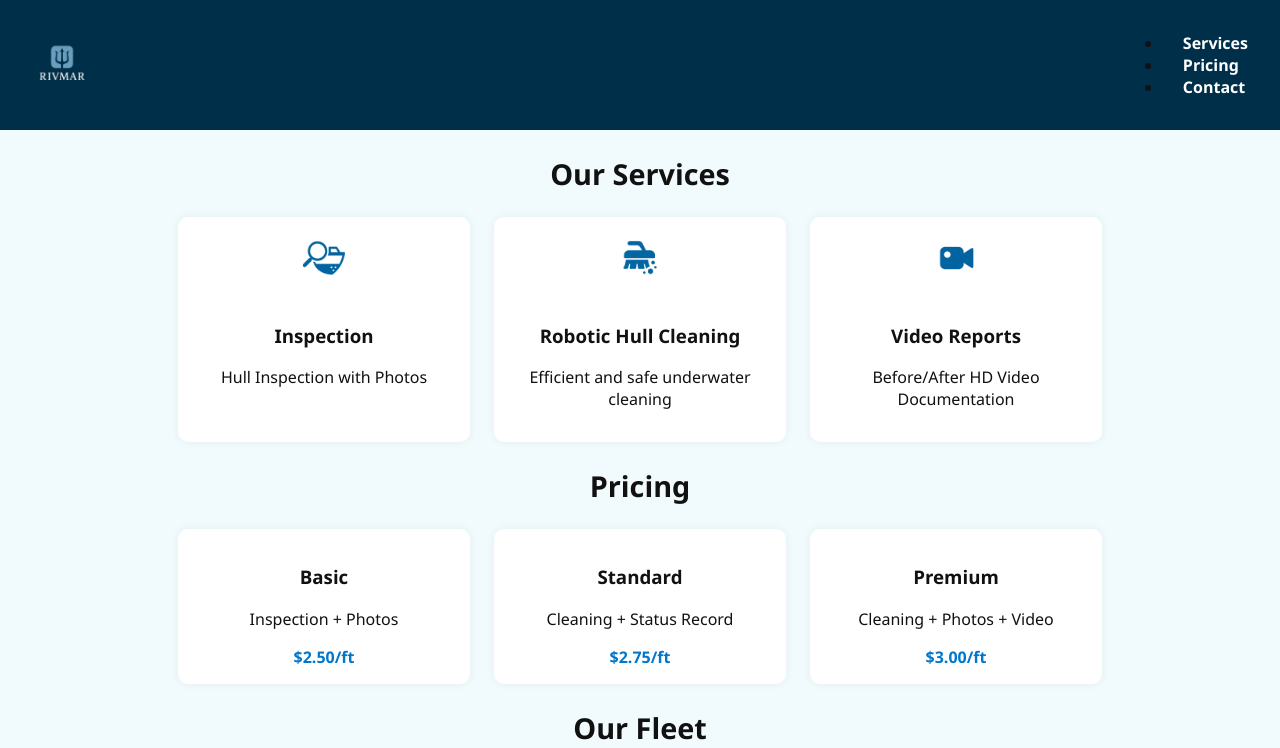
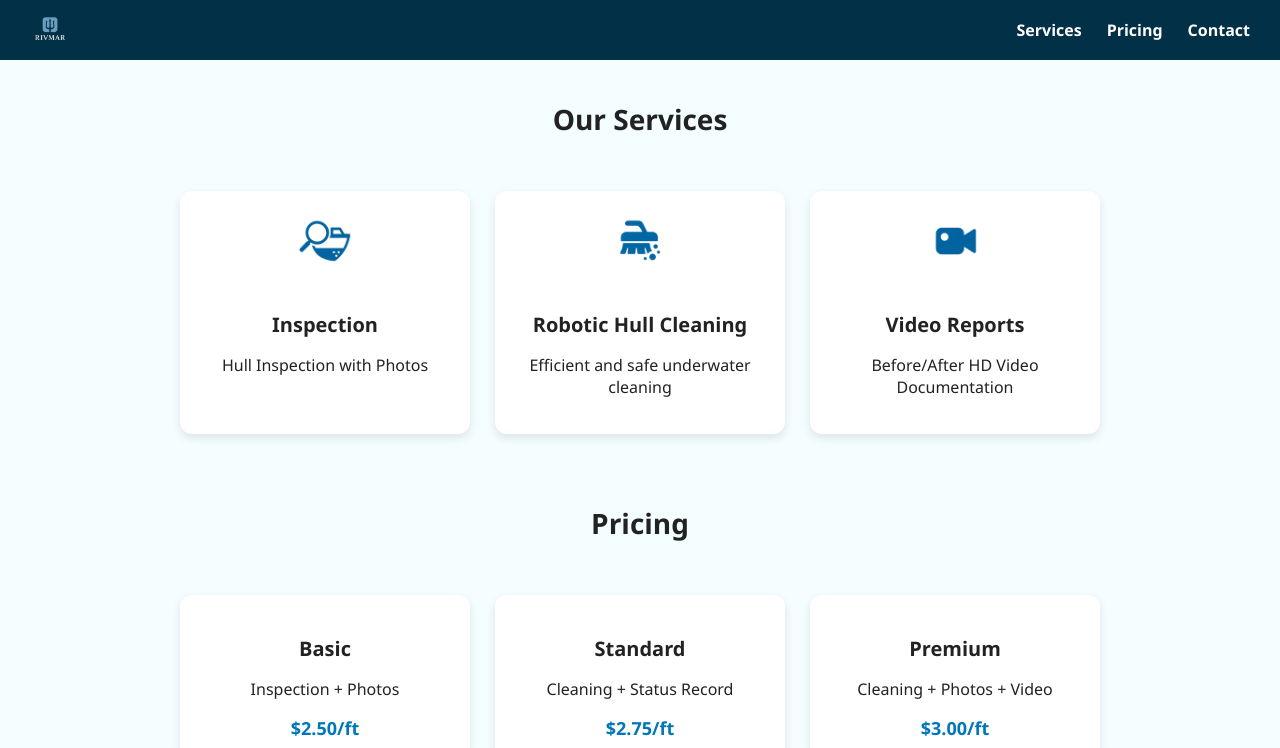
Before and after one commit to rivmargroup/RivMar, a PHP site: page / in a window 1280 px wide; the page is wider, and only the part inside the window is pictured. Shown: the top 748 px of that part. Run offline with PHP 8.4, Linux system fonts and the light colour scheme.

Commit message:
Update style.css

```diff
--- a/style.css
+++ b/style.css
@@ -1,109 +1,103 @@
-/* Header */
+body {
+  margin: 0;
+  font-family: 'Segoe UI', sans-serif;
+  background-color: #f4fdff;
+  color: #222;
+}
+
 header {
-  background-color: #003049;
-  padding: 1rem 2rem;
+  background-color: #023047;
+  color: white;
+  padding: 10px 30px;
   display: flex;
   align-items: center;
   justify-content: space-between;
 }
 
 .logo {
-  height: 60px; /* Aumentado el tamaño */
+  height: 40px;
+}
+
+nav ul {
+  list-style: none;
+  display: flex;
+  gap: 25px;
+  margin: 0;
+  padding: 0;
 }
 
 nav a {
   color: white;
-  margin-left: 20px;
+  text-decoration: none;
   font-weight: bold;
-  text-decoration: none;
-}
-
-body {
-  font-family: 'Segoe UI', sans-serif;
-  margin: 0;
-  background-color: #f1fbfd;
-  color: #111;
-}
-
-main {
-  padding: 2rem;
 }
 
 h2 {
   text-align: center;
-  font-size: 1.8rem;
-  margin-bottom: 1.5rem;
+  margin-top: 40px;
+  font-size: 28px;
 }
 
-/* Cards */
 .card-container {
   display: flex;
   justify-content: center;
-  gap: 1.5rem;
   flex-wrap: wrap;
+  gap: 25px;
+  padding: 30px;
 }
 
 .card {
-  background: #fff;
-  padding: 1rem;
-  border-radius: 10px;
+  background: white;
+  border-radius: 12px;
+  box-shadow: 0 4px 10px rgba(0,0,0,0.1);
+  padding: 20px;
   text-align: center;
-  width: 260px;
-  box-shadow: 0 0 10px rgba(0, 0, 0, 0.06);
+  width: 250px;
 }
 
 .card img {
-  height: 50px;
-  margin-bottom: 1rem;
+  width: 60px;
+  margin-bottom: 15px;
+}
+
+.card h3 {
+  margin-bottom: 10px;
+  font-size: 20px;
 }
 
 .card strong {
-  color: #0077cc;
+  display: block;
+  margin-top: 10px;
+  font-size: 18px;
+  color: #0077b6;
 }
 
-/* Robot Info */
-.robot-info {
+.fleet-images {
   display: flex;
-  flex-wrap: wrap;
-  gap: 2rem;
-  align-items: center;
   justify-content: center;
-  margin-top: 2rem;
+  gap: 40px;
+  padding: 20px 0;
 }
 
-.robot-img {
-  width: 320px;
-  max-width: 100%;
-  border-radius: 8px;
+.fleet-images img {
+  max-height: 180px;
+  width: auto;
 }
 
-.robot-text {
-  max-width: 500px;
-  font-size: 1rem;
-  line-height: 1.5;
+#contact {
+  padding: 30px;
+  text-align: center;
 }
 
-/* Van */
-.van-container {
-  text-align: center;
-  margin-top: 2rem;
-}
-
-.van-img {
-  width: 400px;
-  max-width: 90%;
-}
-
-/* Contact */
-#contact {
-  text-align: center;
-  margin-top: 3rem;
+#contact a {
+  color: #0077b6;
+  text-decoration: none;
 }
 
 footer {
-  background-color: #003049;
+  background-color: #023047;
   color: white;
   text-align: center;
-  padding: 1rem;
-  margin-top: 3rem;
+  padding: 15px;
+  font-size: 14px;
 }
```
